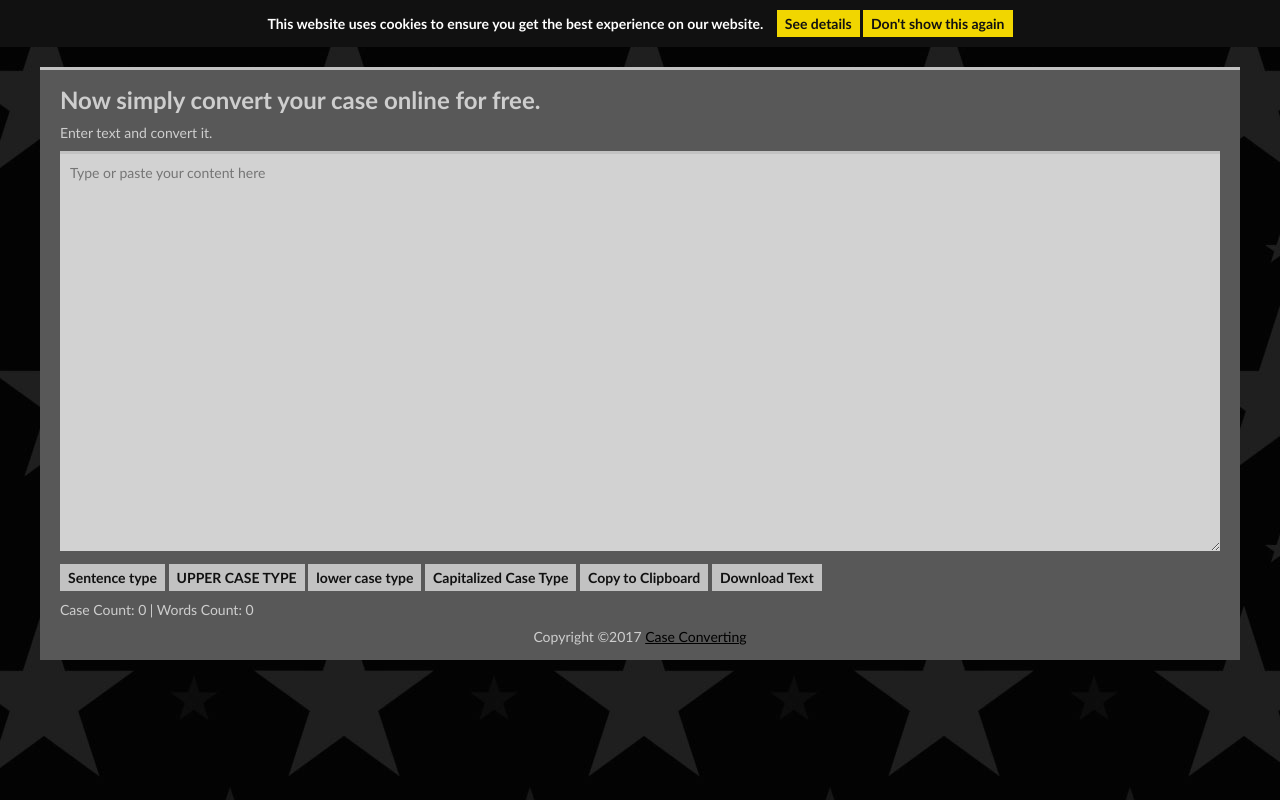
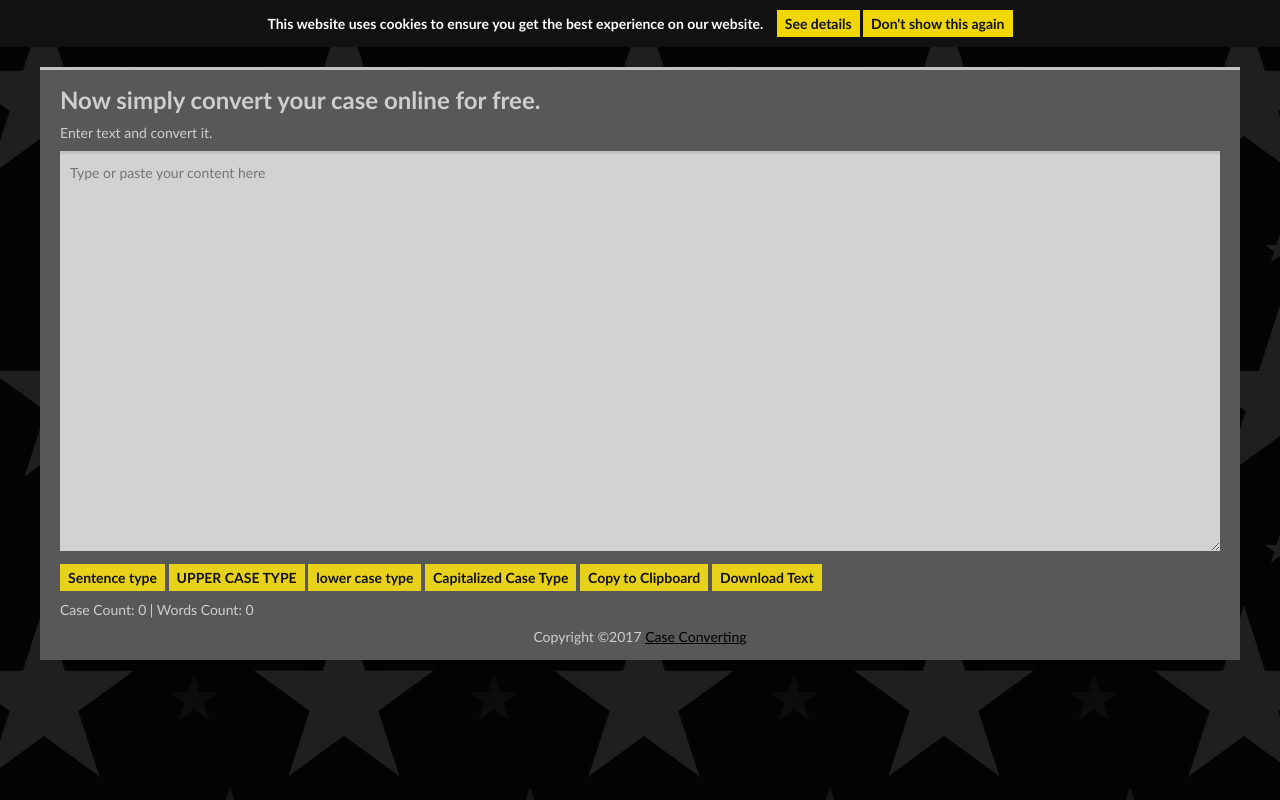
Before and after one commit to SohaibQureshi/case, a plain HTML site: page index.html in a window 1280 px wide. Drawn offline with nearby package versions, Linux system fonts and the light colour scheme.

Commit message:
Update main.css

```diff
--- a/css/main.css
+++ b/css/main.css
@@ -194,7 +194,7 @@ a:hover {
     color: #48a3d1
 }
 .btn {
-    background: #C2C2C2;
+    background: #e8d11b;
     color: #111;
     border: 0;
     padding: 5px 8px;
```
